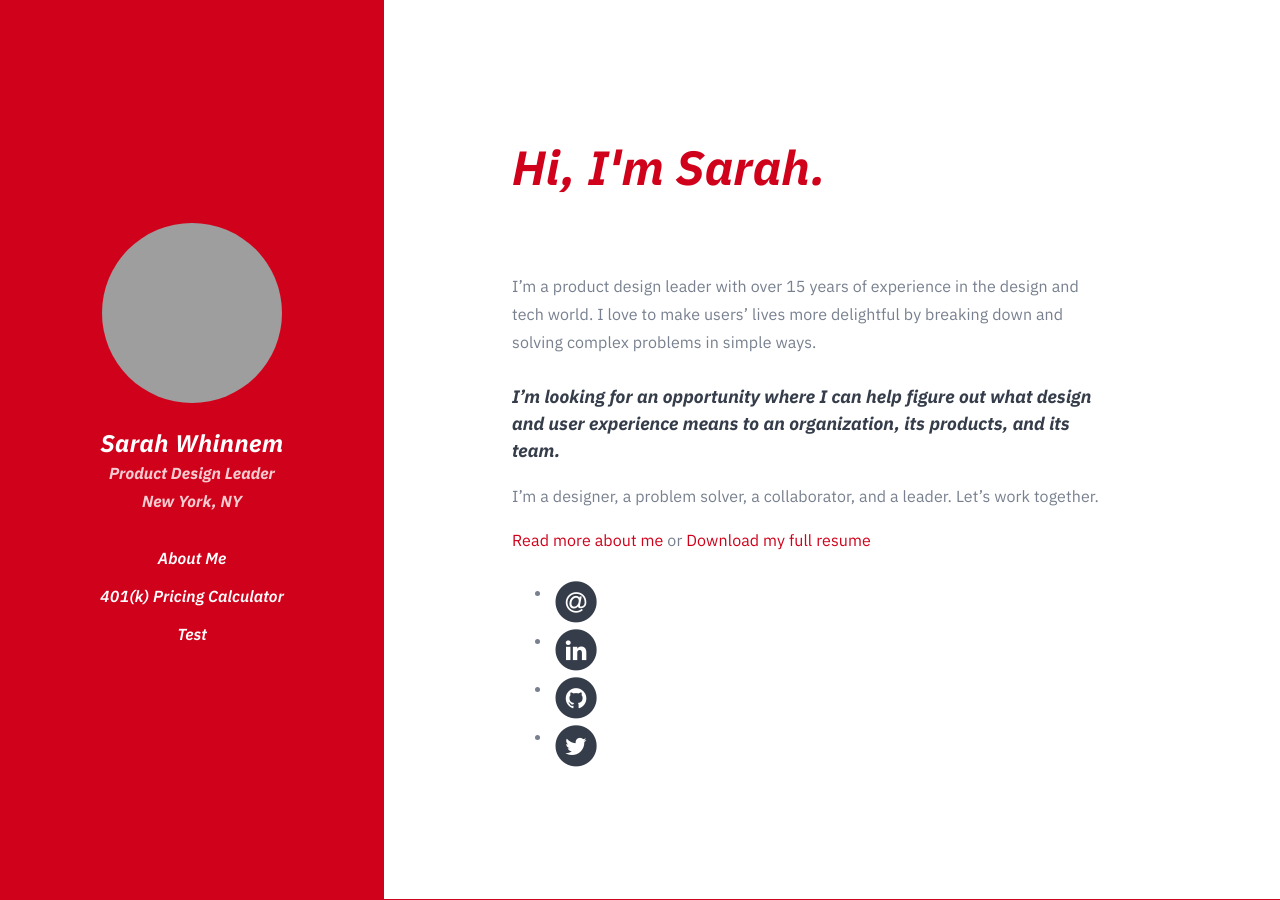
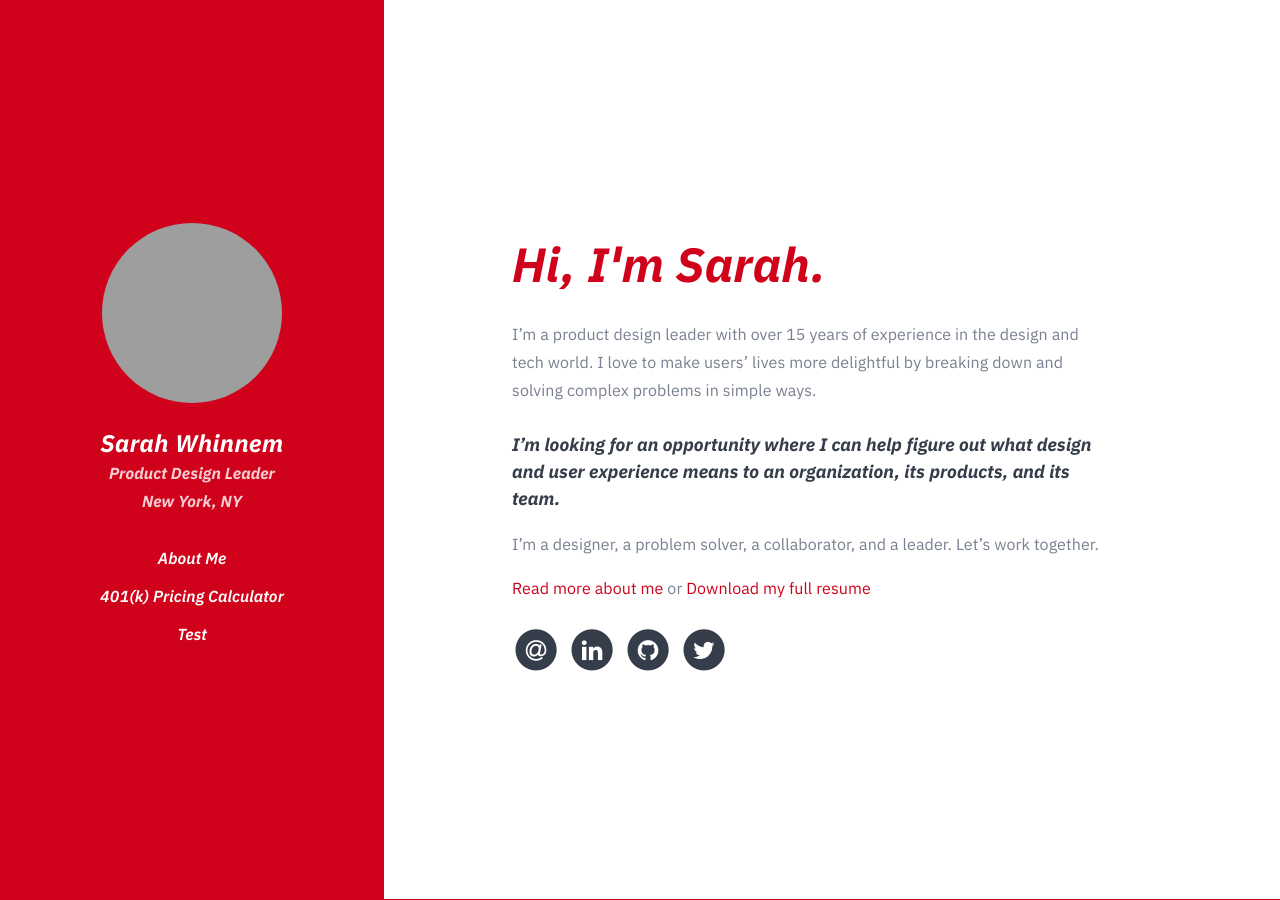
Before and after one commit to madysondesigns/madysondesigns.github.io, a Jekyll site: the page built from index.md, in a window 1280 px wide and 900 px high. Built offline with Jekyll 4.4.1, drawn with Linux system fonts in a browser that asks for light colours; grey boxes are pictures that could not be loaded.

Commit message:
import remaining styles, clean up minima references

```diff
--- a/Gemfile
+++ b/Gemfile
@@ -8,8 +8,6 @@
 # This will help ensure the proper Jekyll version is running.
 # Happy Jekylling!
 # gem "jekyll", "~> 4.3.4"
-# This is the default theme for new Jekyll sites. You may change this to anything you like.
-# gem "minima", "~> 2.5"
 # If you want to use GitHub Pages, remove the "gem "jekyll"" above and
 # uncomment the line below. To upgrade, run `bundle update github-pages`.
 gem "github-pages", group: :jekyll_plugins
--- a/_config.yml
+++ b/_config.yml
@@ -28,7 +28,6 @@
 url: "https://madysondesigns.com" # the base hostname & protocol for your site, e.g. http://example.com
 
 # Build settings
-# theme: minima
 plugins:
   - jekyll-feed
 # Exclude from processing.
--- a/_includes/footer.html
+++ b/_includes/footer.html
@@ -28,10 +28,6 @@
       </div>
     </div>
 
-    <div class="social-links">
-      {%- include social.html -%}
-    </div>
-
   </div>
 
 </footer>
--- a/_includes/social.html
+++ /dev/null
@@ -1,5 +0,0 @@
-<ul class="social-media-list">
-{%- for entry in site.minima.social_links -%}
-  {%- include social-item.html item = entry -%}
-{%- endfor -%}
-</ul>
--- /dev/null
+++ b/assets/css/kill-bootstrap.css
@@ -0,0 +1,137 @@
+/* List Overrides */
+
+.list-unstyled {
+  padding-left: 0;
+  list-style: none;
+}
+
+.list-inline {
+  padding-left: 0;
+  list-style: none;
+}
+.list-inline-item {
+  display: inline-block;
+
+  &:not(:last-child) {
+    margin-right: var(--size-xs);
+  }
+}
+
+
+/* Nav Styling */
+
+.navbar-collapse {
+  align-items: center;
+  flex-basis: 100%;
+  flex-grow: 1;
+}
+
+/*// Button for toggling the navbar when in its collapsed state*/
+.navbar-toggler {
+  background-color: transparent;
+
+  /*// Opinionated: add "hand" cursor to non-disabled .navbar-toggler elements*/
+  &:not(:disabled):not(.disabled) {
+    cursor: pointer;
+  }
+}
+
+
+/* utilities */
+
+.collapse {
+  display: none;
+}
+
+.collapse.show {
+  display: block;
+}
+
+.collapsing {
+  position: relative;
+  height: 0;
+  overflow: hidden;
+  transition: height 0.35s ease;
+}
+
+.d-none {
+  display: none !important;
+}
+
+.d-inline {
+  display: inline !important;
+}
+
+.d-inline-block {
+  display: inline-block !important;
+}
+
+.d-block {
+  display: block !important;
+}
+
+@media (min-width: 992px) {
+  .d-lg-none {
+    display: none !important;
+  }
+  .d-lg-inline {
+    display: inline !important;
+  }
+  .d-lg-inline-block {
+    display: inline-block !important;
+  }
+  .d-lg-block {
+    display: block !important;
+  }
+}
+
+.m-auto {
+  margin: auto !important;
+}
+
+.mt-auto,
+.my-auto {
+  margin-top: auto !important;
+}
+
+.mr-auto,
+.mx-auto {
+  margin-right: auto !important;
+}
+
+.mb-auto,
+.my-auto {
+  margin-bottom: auto !important;
+}
+
+.ml-auto,
+.mx-auto {
+  margin-left: auto !important;
+}
+
+.p-0{
+  margin: 0 auto;
+}
+
+.m-0 {
+  margin: 0 !important;
+}
+
+.mt-0,
+.my-0 {
+  margin-top: 0 !important;
+}
+
+.mr-0,
+.mx-0 {
+  margin-right: 0 !important;
+}
+
+.mb-0,
+.my-0 {
+  margin-bottom: 0 !important;
+}
+
+.mt-l {
+    margin-top: var(--size-l) !important;
+}
--- a/assets/css/styles.css
+++ b/assets/css/styles.css
@@ -1,5 +1,5 @@
 @import url('normalize.css');
-/* @import url('kill-bootstrap.css'); */
+@import url('kill-bootstrap.css');
 
 :root {
   --color-accent: #D0021B;
```
Also changed, not shown: _includes/social-item.html (deleted, +0 -7 lines), Gemfile.lock.
